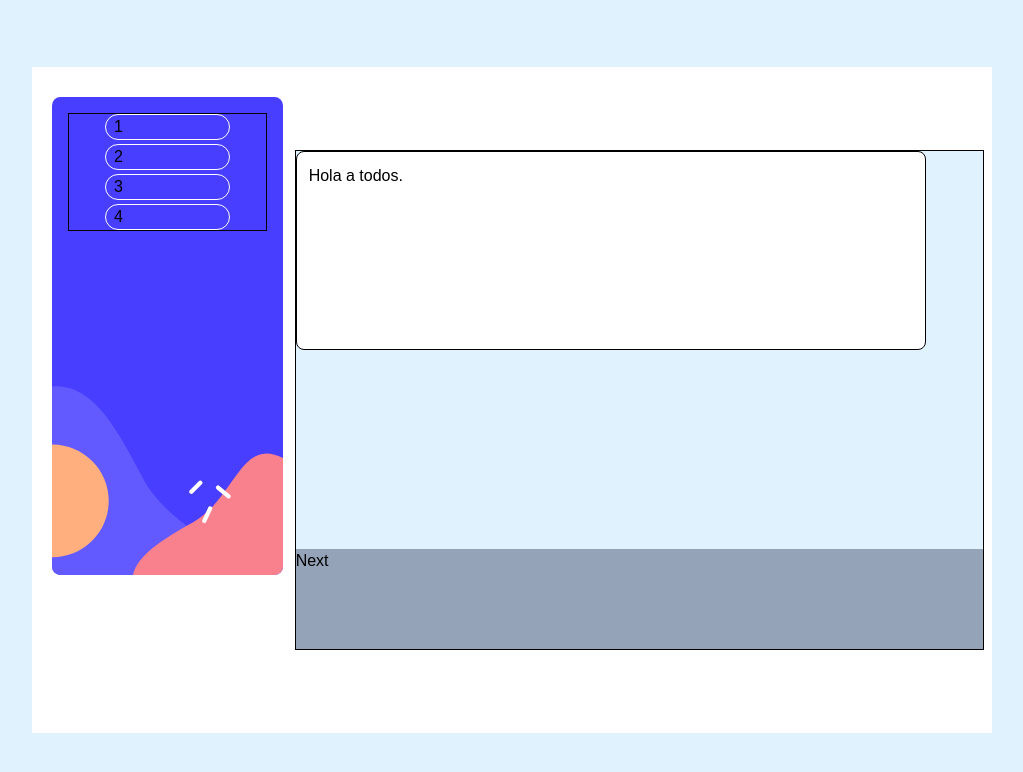
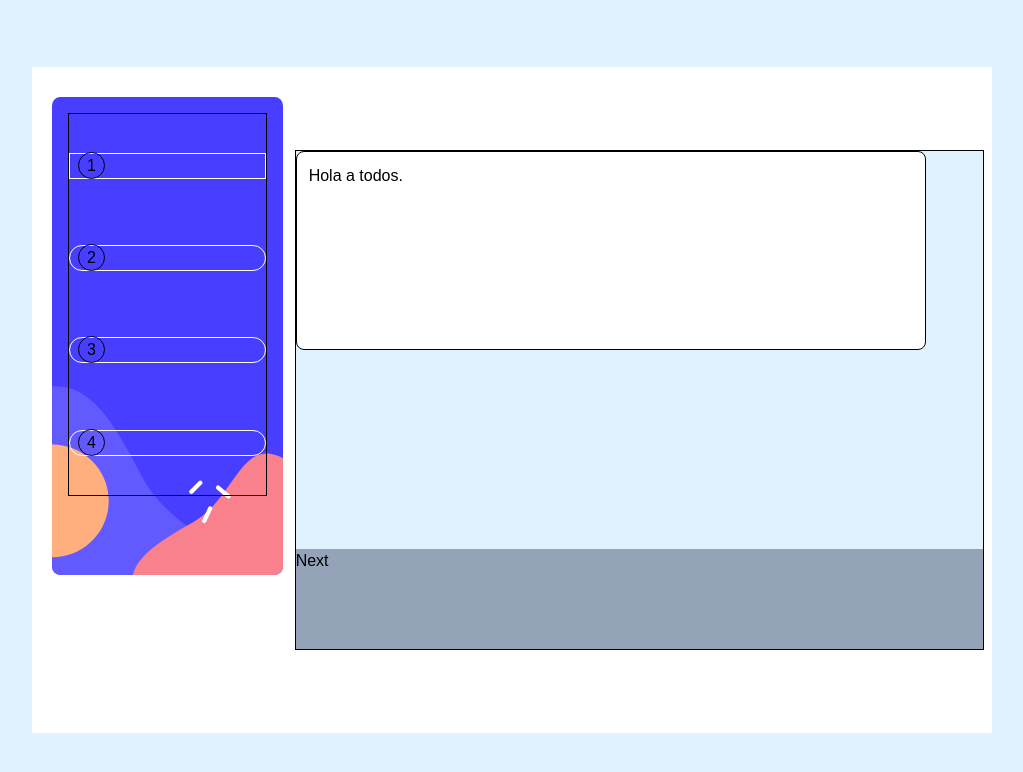
Before and after one commit to CruzFM/multi-step-menu, a React (Create React App) app: page / in a window 1280 px wide. Shown: the top 772 px of the page, without its empty margins (128-1151 px from the left). Built offline with nearby package versions, Linux system fonts and the light colour scheme.

Commit message:
Spans created on sidebar.

```diff
--- a/src/Components/Home/Home.jsx
+++ b/src/Components/Home/Home.jsx
@@ -15,18 +15,19 @@ export const Home = ()=>{
                 <aside className=" w-screen h-1/4 sidebarBg-mov md:h-95 md:w-3/12 md:mx-3 p-4">
                     {/* md:py-4 md:px-2  */}
                     {/* <p>Hola Fer</p> */}
-                    <ul className="flex gap-1 md:flex-col border border-solid border-black justify-around px-9">
-                        <li className="border border-solid border-white rounded-full px-2">
-                            1
+                    <ul className="flex gap-1 md:flex-col border border-solid border-black justify-around px-9 py-2 md:px-0 md:p-2 md:h-2/3">
+                        <li className="border border-solid border-white px-2">
+                            <span className="rounded-full px-2 py-1 border border-solid border-black"> 1 </span>
+
                         </li>
                         <li className="border border-solid border-white rounded-full px-2">
-                            2
+                            <span className="rounded-full px-2 py-1 border border-solid border-black"> 2 </span>
                         </li>
                         <li className="border border-solid border-white rounded-full px-2">
-                            3
+                            <span className="rounded-full px-2 py-1 border border-solid border-black"> 3 </span>
                         </li>
                         <li className="border border-solid border-white rounded-full px-2">
-                            4
+                            <span className="rounded-full px-2 py-1 border border-solid border-black"> 4 </span>
                         </li>
                     </ul>
                 </aside>
```
